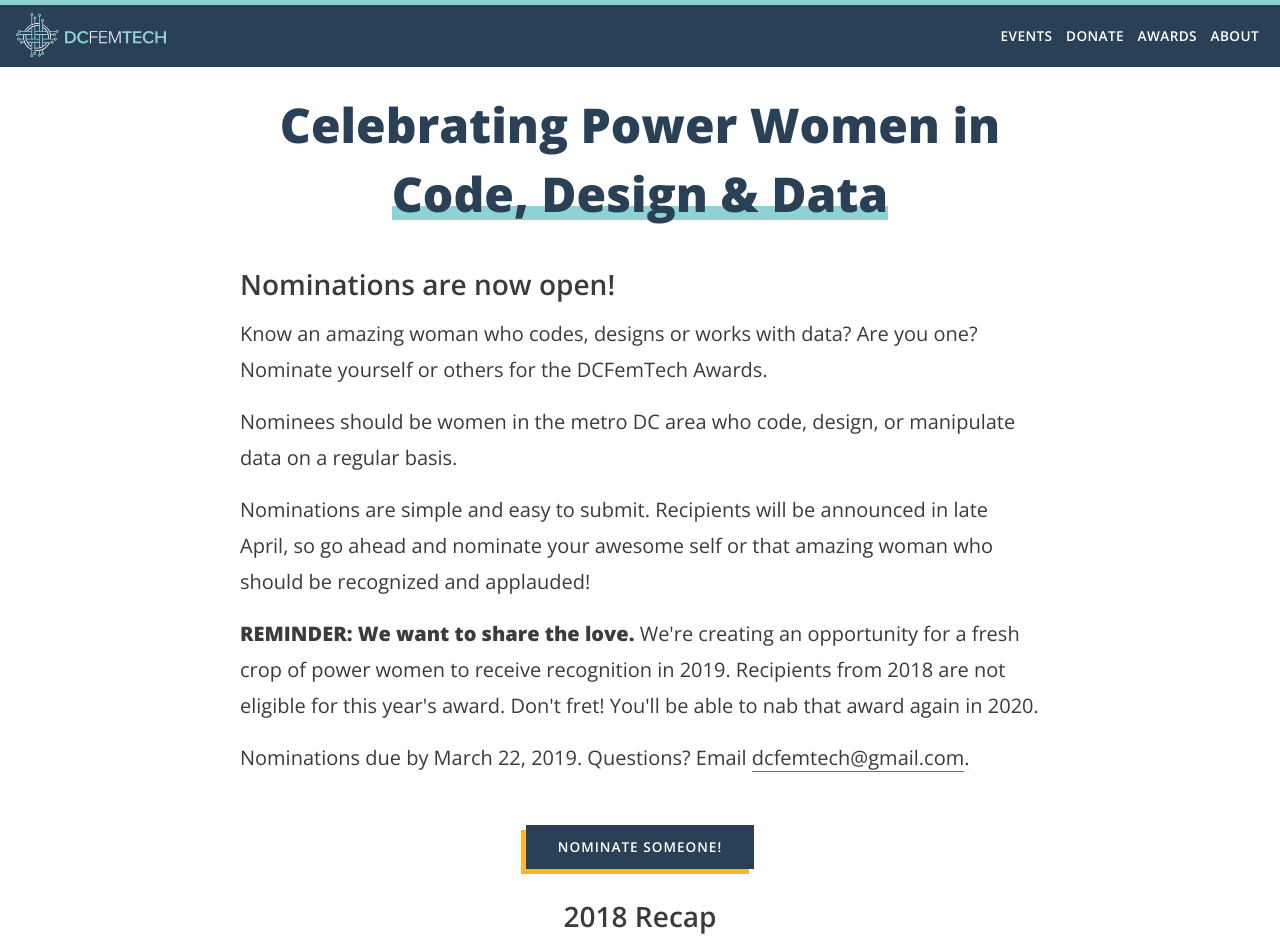
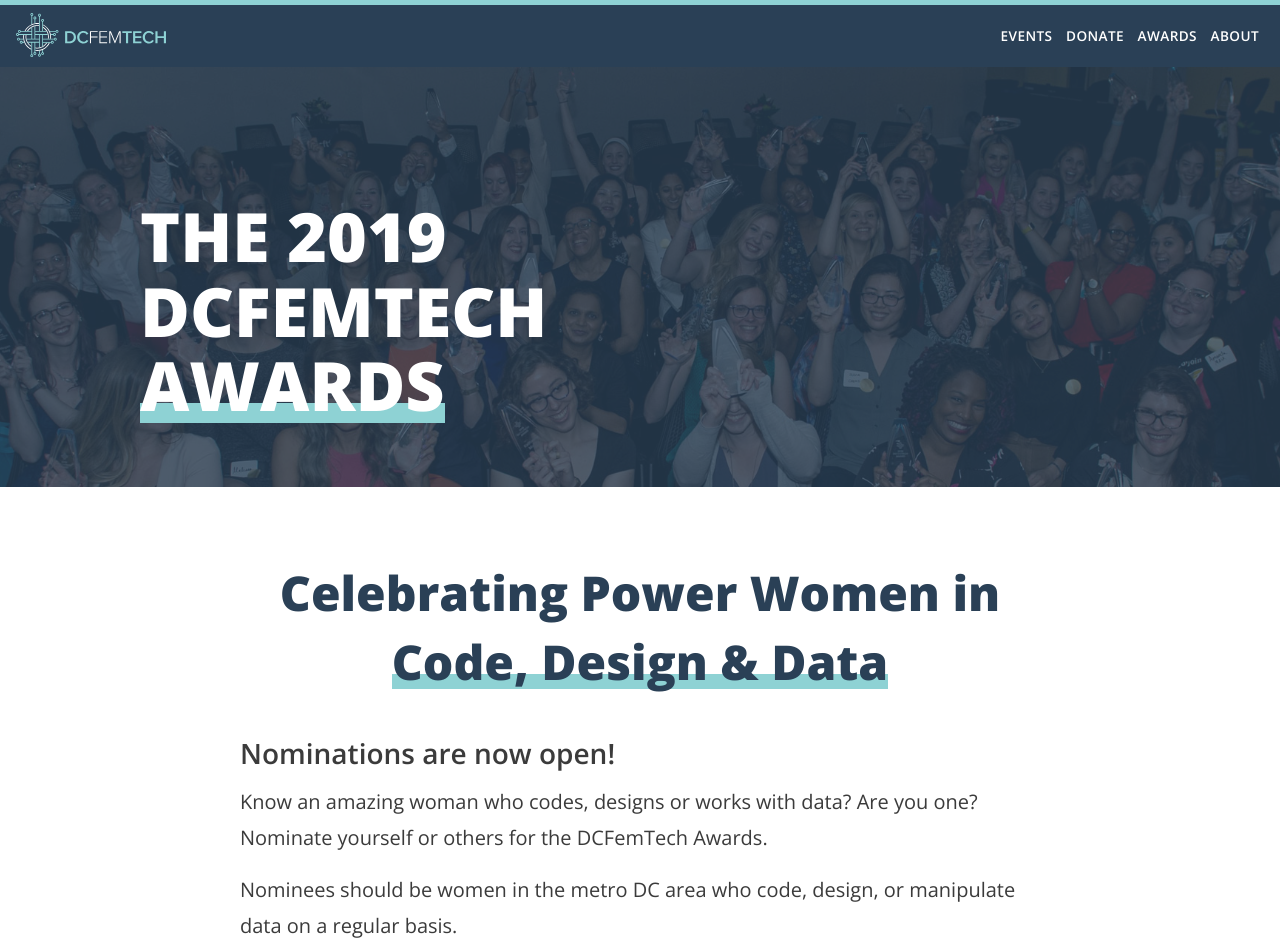
Before and after one commit to dcfemtech/dcfemtech.github.io, a Jekyll site: the page built from awards.html, in a window 1280 px wide, cut to the strip 0-943 px from the top of the page. Built offline with Jekyll 4.4.1, drawn with Linux system fonts in a browser that asks for light colours.

Commit message:
Add header

```diff
--- a/_sass/modules/_m-hero.scss
+++ b/_sass/modules/_m-hero.scss
@@ -8,6 +8,10 @@
   margin-bottom: 1rem;
   &.awards {
     background-image: url('../assets/awards-2018/awards-header.jpg');
+  }
+
+  &.awards-19 {
+    background-image: url('../assets/awards-2019/awards-header.jpg');
   }
 
   @media(min-width: $break-medium) {
--- a/awards.html
+++ b/awards.html
@@ -8,6 +8,12 @@
   - /dcftawards_2015
   - /dcftawards
 ---
+
+<section class="m-hero l-full awards-19">
+  <div class="l-wrapper">
+    <h1>The 2019<br>DCFemTech<br><span class="main-headline">Awards</span></h1>
+  </div>
+</section>
 
 <section class="l-section clearfix">
   <div class="l-wrapper-small">
```
Also changed, not shown: assets/awards-2019/awards-header.jpg (added).
